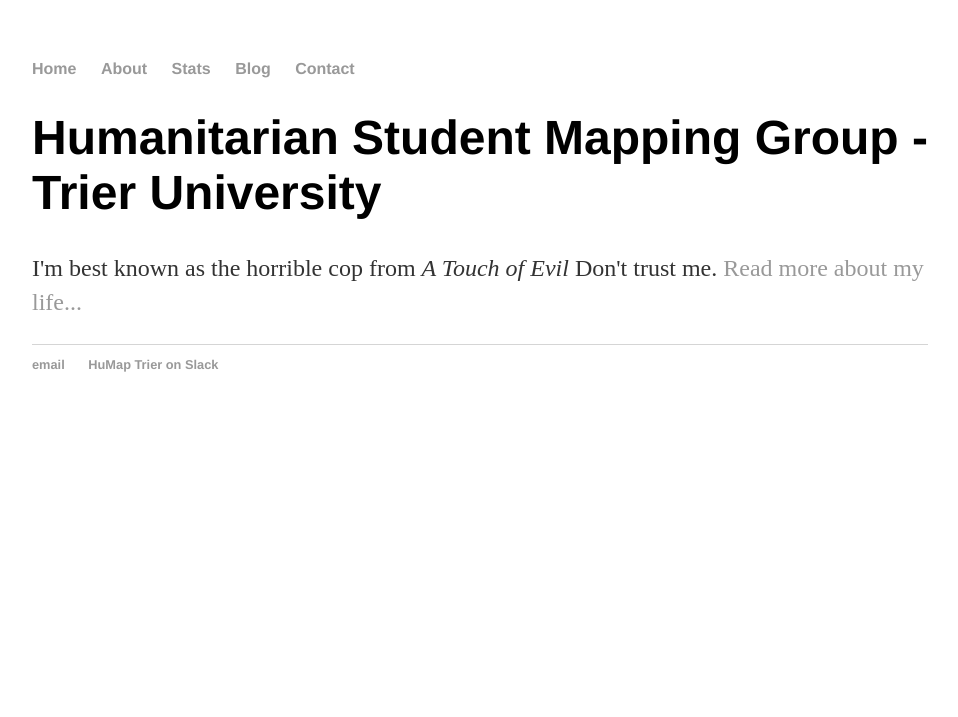
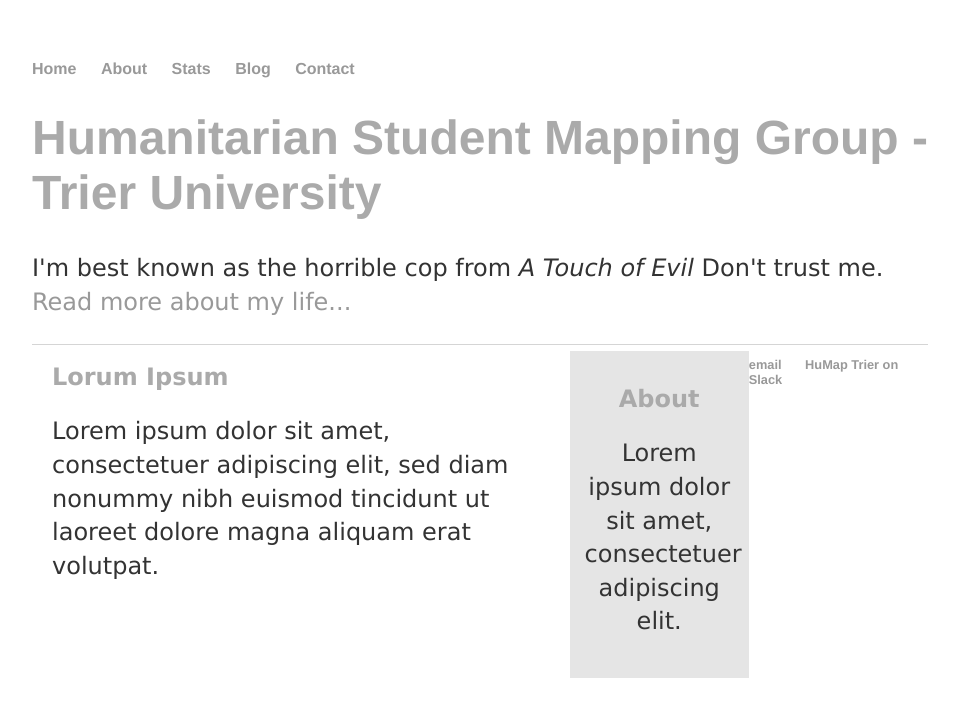
Before and after one commit to humap-trier/humap-trier.github.io, a Jekyll site: the page built from index.html, in a window 1280 px wide. Shown: the top 717 px of the page, without its empty margins (160-1118 px from the left). Built offline with Jekyll 4.4.1, drawn with Linux system fonts in a browser that asks for light colours.

Commit message:
Update default.html

```diff
--- a/_layouts/default.html
+++ b/_layouts/default.html
@@ -1,11 +1,50 @@
 <!DOCTYPE html>
 	<html>
 		<head>
+			<meta name="viewport" content="width=device-width, initial-scale=1.0">
+<style>
+* {
+  box-sizing: border-box;
+}
+.menu {
+  float:left;
+  width:20%;
+  text-align:center;
+}
+.menu a {
+  background-color:#e5e5e5;
+  padding:8px;
+  margin-top:7px;
+  display:block;
+  width:100%;
+  color:black;
+}
+.main {
+  float:left;
+  width:60%;
+  padding:0 20px;
+}
+.right {
+  background-color:#e5e5e5;
+  float:left;
+  width:20%;
+  padding:15px;
+  margin-top:7px;
+  text-align:center;
+}
+
+@media only screen and (max-width:620px) {
+  /* For mobile phones: */
+  .menu, .main, .right {
+    width:100%;
+  }
+}
+</style>
 			<title>{{ page.title }}</title>
 			<!-- link to main stylesheet -->
 			<link rel="stylesheet" type="text/css" href="/css/main.css">
 		</head>
-		<body>
+		<body style="font-family:Verdana;color:#aaaaaa;">
 			<nav>
 	    		<ul>
 	        		<li><a href="/">Home</a></li>
@@ -20,6 +59,16 @@
 			{{ content }}
 
 			</div><!-- /.container -->
+			  <div class="main">
+    <h2>Lorum Ipsum</h2>
+    <p>Lorem ipsum dolor sit amet, consectetuer adipiscing elit, sed diam nonummy nibh euismod tincidunt ut laoreet dolore magna aliquam erat volutpat.</p>
+  </div>
+
+  <div class="right">
+    <h2>About</h2>
+    <p>Lorem ipsum dolor sit amet, consectetuer adipiscing elit.</p>
+  </div>
+</div>
 			<footer>
 	    		<ul>
 	        		<li><a href="mailto:humap-trier@posteo.de">email</a></li>
```
